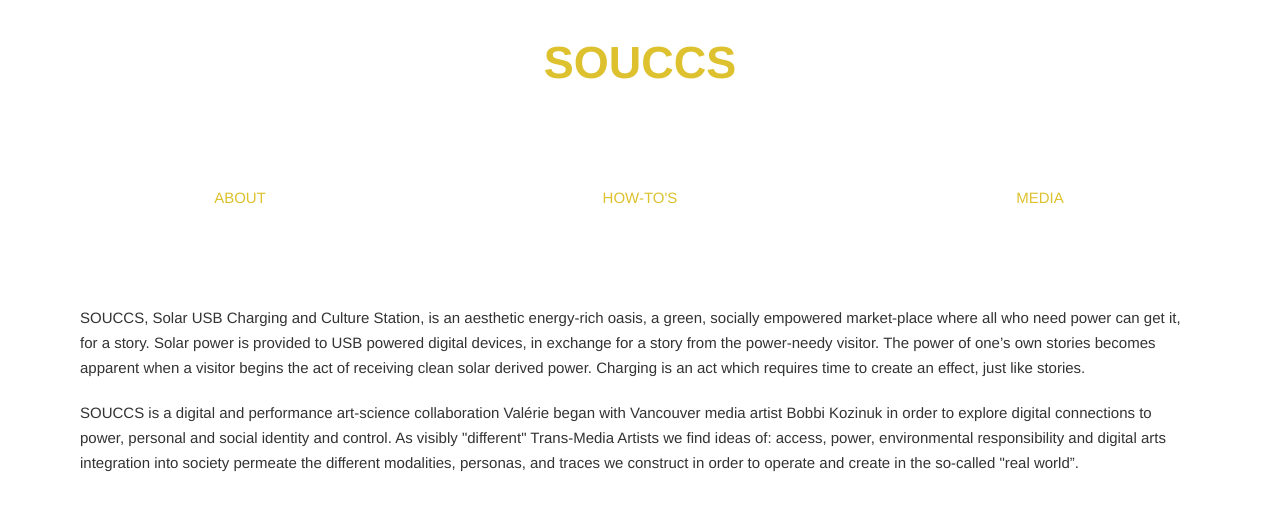
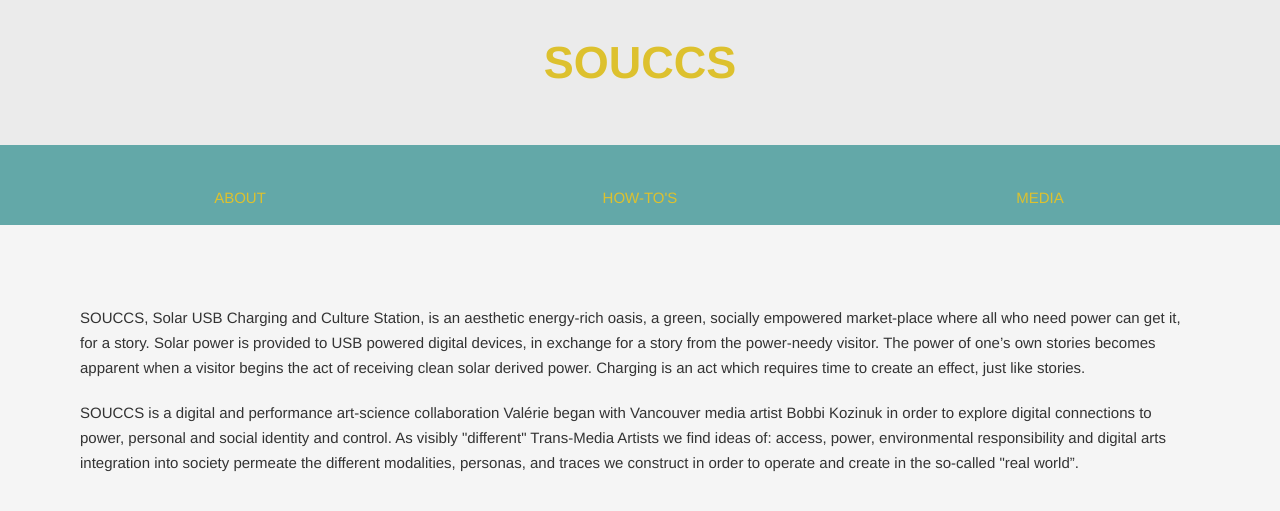
Before and after one commit to mayarichman/souccs, a Jekyll site: the page built from index.html, in a window 1280 px wide. Shown: the top 511 px of the page. Built offline with Jekyll 4.4.1, drawn with Linux system fonts in a browser that asks for light colours.

Commit message:
added bg colors

```diff
--- a/_layouts/default.html
+++ b/_layouts/default.html
@@ -11,17 +11,17 @@
 </head>
 <body>
   <div class='container'>
-	  <div class='col12 pad4 center'>
+	  <div class='col12 pad4 center' style='background: rgb(235, 235, 235); font-size:100px;'>
 		  <h1><a href='{{site.baseurl}}/'>SOUCCS</a></h1>
 	  </div>
-	  <div class='col12 pad4 center'>
+	  <div class='col12 pad4 center' style='background: rgb(99, 168, 168);'>
 		  <ul>
 			  <li class='col4'><a href='{{site.baseurl}}/about'>ABOUT</a></li>
 			  <li class='col4'><a href='{{site.baseurl}}/how-to'>HOW-TO'S</a></li>
 			  <li class='col4'><a href='{{site.baseurl}}/media'>MEDIA</a></li>
 		  </ul>
 	  </div>
-	  <div class='pad4'>
+	  <div class='pad4' style='background:whitesmoke;'>
 			  {{content}}
 	</div>
   </div>
```
